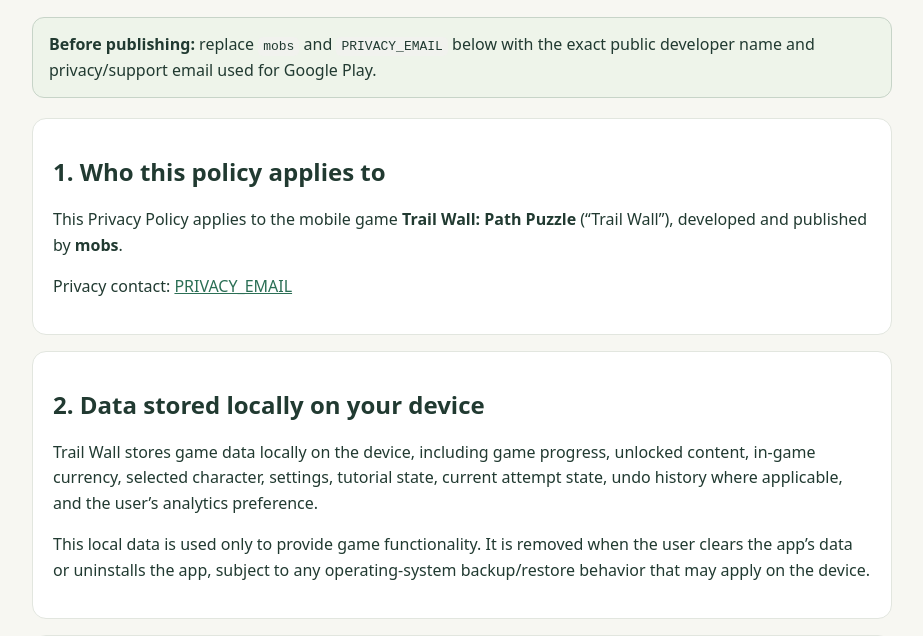
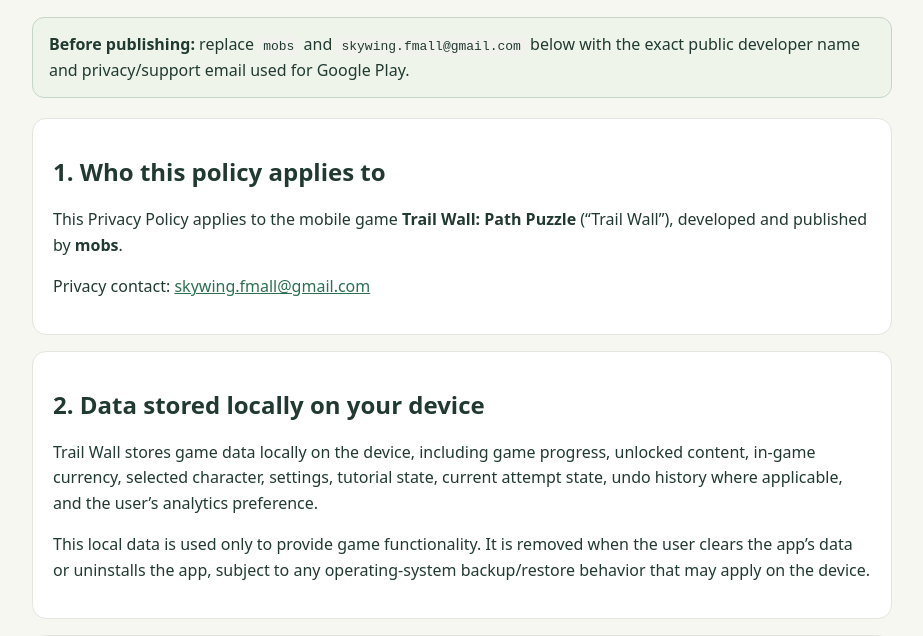
Before and after one commit to skywing-fmall/trail-wall-privacy, a plain HTML site: page index.html in a window 1280 px wide. Shown: the part 164-800 px from the top of the page, without its empty margins (178-1101 px from the left). Drawn offline with Linux system fonts and the light colour scheme.

Commit message:
Update index.html
Fix contact email

```diff
--- a/index.html
+++ b/index.html
@@ -21,11 +21,11 @@
   <h1>Privacy Policy — Trail Wall: Path Puzzle</h1>
   <p class="muted">Package: <code>org.trailwall.game</code><br>Last updated: 26 September 2026</p>
 
-  <div class="notice"><strong>Before publishing:</strong> replace <code>mobs</code> and <code>PRIVACY_EMAIL</code> below with the exact public developer name and privacy/support email used for Google Play.</div>
+  <div class="notice"><strong>Before publishing:</strong> replace <code>mobs</code> and <code>skywing.fmall@gmail.com</code> below with the exact public developer name and privacy/support email used for Google Play.</div>
 
   <section><h2>1. Who this policy applies to</h2>
   <p>This Privacy Policy applies to the mobile game <strong>Trail Wall: Path Puzzle</strong> (“Trail Wall”), developed and published by <strong>mobs</strong>.</p>
-  <p>Privacy contact: <a href="mailto:PRIVACY_EMAIL">PRIVACY_EMAIL</a></p></section>
+  <p>Privacy contact: <a href="mailto:skywing.fmall@gmail.com">skywing.fmall@gmail.com</a></p></section>
 
   <section><h2>2. Data stored locally on your device</h2>
   <p>Trail Wall stores game data locally on the device, including game progress, unlocked content, in-game currency, selected character, settings, tutorial state, current attempt state, undo history where applicable, and the user’s analytics preference.</p>
@@ -80,7 +80,7 @@
   <p>This policy may be updated when Trail Wall’s features, SDKs, data practices, or legal requirements change. The “Last updated” date at the top of this page will be changed when the policy is revised.</p></section>
 
   <section><h2>10. Contact</h2>
-  <p>Developer: <strong>mobs</strong><br>Privacy/support email: <a href="mailto:PRIVACY_EMAIL">PRIVACY_EMAIL</a></p></section>
+  <p>Developer: <strong>mobs</strong><br>Privacy/support email: <a href="mailto:skywing.fmall@gmail.com">skywing.fmall@gmail.com</a></p></section>
 
   <hr>
 
@@ -89,7 +89,7 @@
 
   <section><h2>1. К чему применяется эта политика</h2>
   <p>Эта Политика конфиденциальности относится к мобильной игре <strong>«След становится стеной» / Trail Wall: Path Puzzle</strong>, разработанной и опубликованной <strong>mobs</strong>.</p>
-  <p>Контакт по вопросам конфиденциальности: <a href="mailto:PRIVACY_EMAIL">PRIVACY_EMAIL</a></p></section>
+  <p>Контакт по вопросам конфиденциальности: <a href="mailto:skywing.fmall@gmail.com">skywing.fmall@gmail.com</a></p></section>
 
   <section><h2>2. Данные, сохраняемые локально на устройстве</h2>
   <p>Игра хранит на устройстве игровой прогресс, открытый контент, игровую валюту, выбранного персонажа, настройки, состояние обучения, текущую попытку, историю отмен там, где она используется, и выбор пользователя относительно аналитики.</p>
@@ -134,7 +134,7 @@
   <p>Политика может обновляться при изменении функций Trail Wall, SDK, практик обработки данных или требований законодательства. Дата последнего обновления будет изменена вверху этой страницы.</p></section>
 
   <section><h2>10. Контакты</h2>
-  <p>Разработчик: <strong>mobs</strong><br>Email для вопросов конфиденциальности и поддержки: <a href="mailto:PRIVACY_EMAIL">PRIVACY_EMAIL</a></p></section>
+  <p>Разработчик: <strong>mobs</strong><br>Email для вопросов конфиденциальности и поддержки: <a href="mailto:skywing.fmall@gmail.com">skywing.fmall@gmail.com</a></p></section>
 </main>
 </body>
 </html>
```
